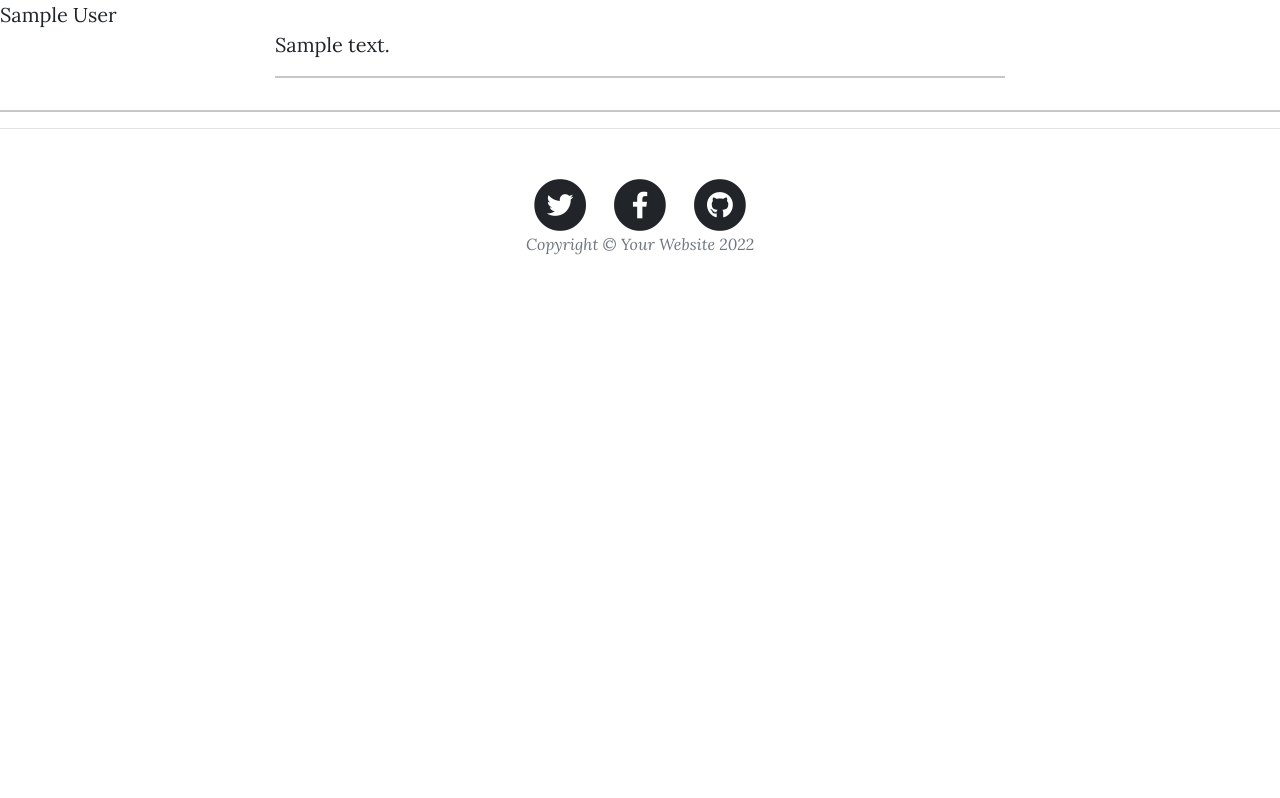
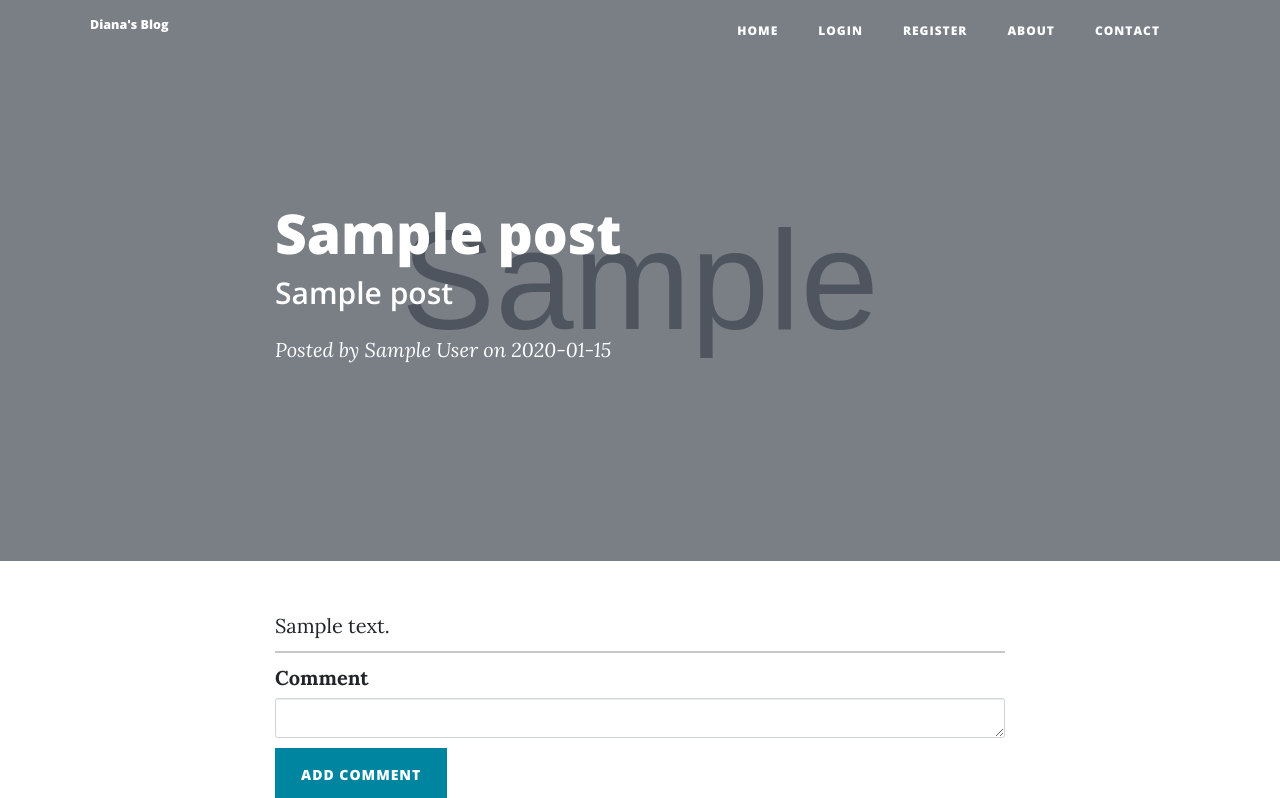
Before and after one commit to dicomeinit/upgrade-blog, a Flask app: page /post/1 in a window 1280 px wide. Shown: the top 798 px of the page. Before the commit the page ends 255 px from the top, so only its background shows below. Run offline with Flask 3, Linux system fonts and the light colour scheme; tables that the repository leaves empty hold one stand-in row (values such as "Sample post"); grey boxes marked "Sample" are stand-in pictures; some libraries are stand-ins or nearby versions.

Commit message:
Create a CommentForm in the form.py

```diff
--- a/forms.py
+++ b/forms.py
@@ -25,3 +25,8 @@
     email = StringField("Email", validators=[DataRequired()])
     password = PasswordField("Password", validators=[DataRequired()])
     submit = SubmitField("Let Me In!")
+
+
+class CommentForm(FlaskForm):
+    comment_text = CKEditorField("Comment", validators=[DataRequired()])
+    submit = SubmitField("Add comment")
--- a/main.py
+++ b/main.py
@@ -5,7 +5,7 @@
 from flask_sqlalchemy import SQLAlchemy
 
 from flask_ckeditor import CKEditor, CKEditorField
-from forms import CreatePostForm, RegisterForm, LoginForm
+from forms import CreatePostForm, RegisterForm, LoginForm, CommentForm
 from flask_login import UserMixin, login_user, LoginManager, login_required, current_user, logout_user
 from werkzeug.security import generate_password_hash, check_password_hash
 
@@ -77,8 +77,9 @@
 
 @app.route("/post/<int:post_id>")
 def show_post(post_id):
+    comment_form = CommentForm()
     requested_post = BlogPost.query.get(post_id)
-    return render_template("post.html", post=requested_post)
+    return render_template("post.html", post=requested_post, form=comment_form)
 
 
 @app.route("/new-post", methods=["GET", "POST"])
--- a/templates/post.html
+++ b/templates/post.html
@@ -1,7 +1,27 @@
+{% extends 'bootstrap/base.html' %}
+{% import "bootstrap/wtf.html" as wtf %}
+
+{% block content %}
 {% include "header.html" %}
 
 
-              <a href="#">{{post.author.name}}</a>
+<!-- Page Header -->
+<header class="masthead" style="background-image: url('{{post.img_url}}')">
+    <div class="overlay"></div>
+    <div class="container">
+        <div class="row">
+            <div class="col-lg-8 col-md-10 mx-auto">
+                <div class="post-heading">
+                    <h1>{{post.title}}</h1>
+                    <h2 class="subheading">{{post.subtitle}}</h2>
+                    <span class="meta">Posted by
+              {{post.author.name}}
+              on {{post.date}}</span>
+                </div>
+            </div>
+        </div>
+    </div>
+</header>
 
 
 <!-- Post Content -->
@@ -9,15 +29,39 @@
     <div class="container">
         <div class="row">
             <div class="col-lg-8 col-md-10 mx-auto">
-
                 {{ post.body|safe }}
                 <hr>
-                {% if current_user.id == 1: %}
+                {% if current_user.id == 1 %}
                 <div class="clearfix">
                     <a class="btn btn-primary float-right" href="{{url_for('edit_post', post_id=post.id)}}">Edit
                         Post</a>
                 </div>
                 {% endif %}
+
+
+                <!--           Comments Area -->
+
+                {{ ckeditor.load() }}
+                {{ ckeditor.config(name='comment_text') }}
+                {{ wtf.quick_form(form, novalidate=True, button_map={"submit": "primary"}) }}
+
+
+                <div class="col-lg-8 col-md-10 mx-auto comment">
+              <ul class="commentList">
+                <li>
+                    <div class="commenterImage">
+                      <img src="https://pbs.twimg.com/profile_images/744849215675838464/IH0FNIXk.jpg"/>
+                    </div>
+                    <div class="commentText">
+                      <p>Some comment</p>
+                      <span class="date sub-text">comment author name</span>
+
+                    </div>
+                </li>
+              </ul>
+            </div>
+
+
             </div>
         </div>
     </div>
@@ -25,3 +69,4 @@
 
 <hr>
 {% include "footer.html" %}
+{% endblock %}
```
